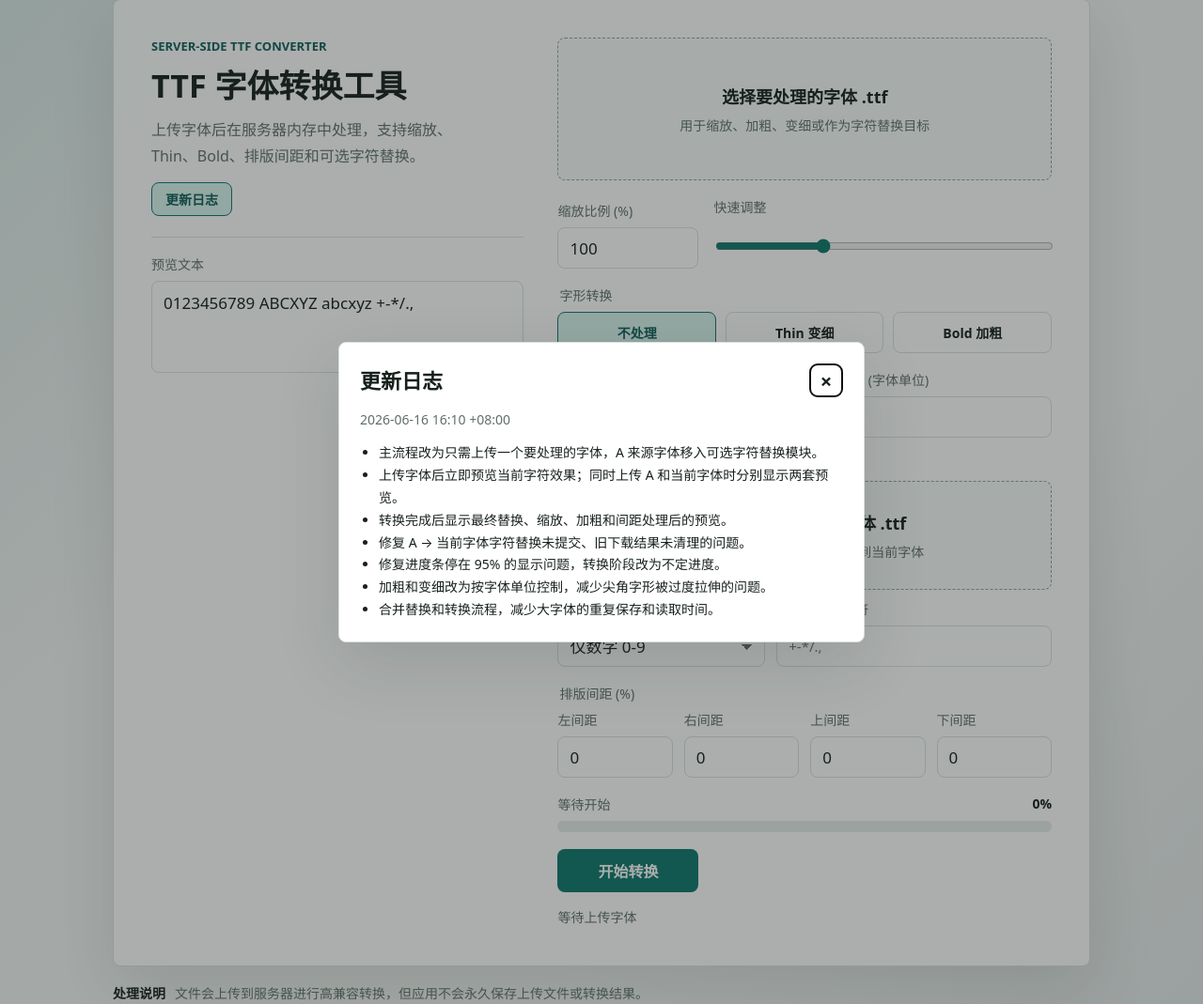
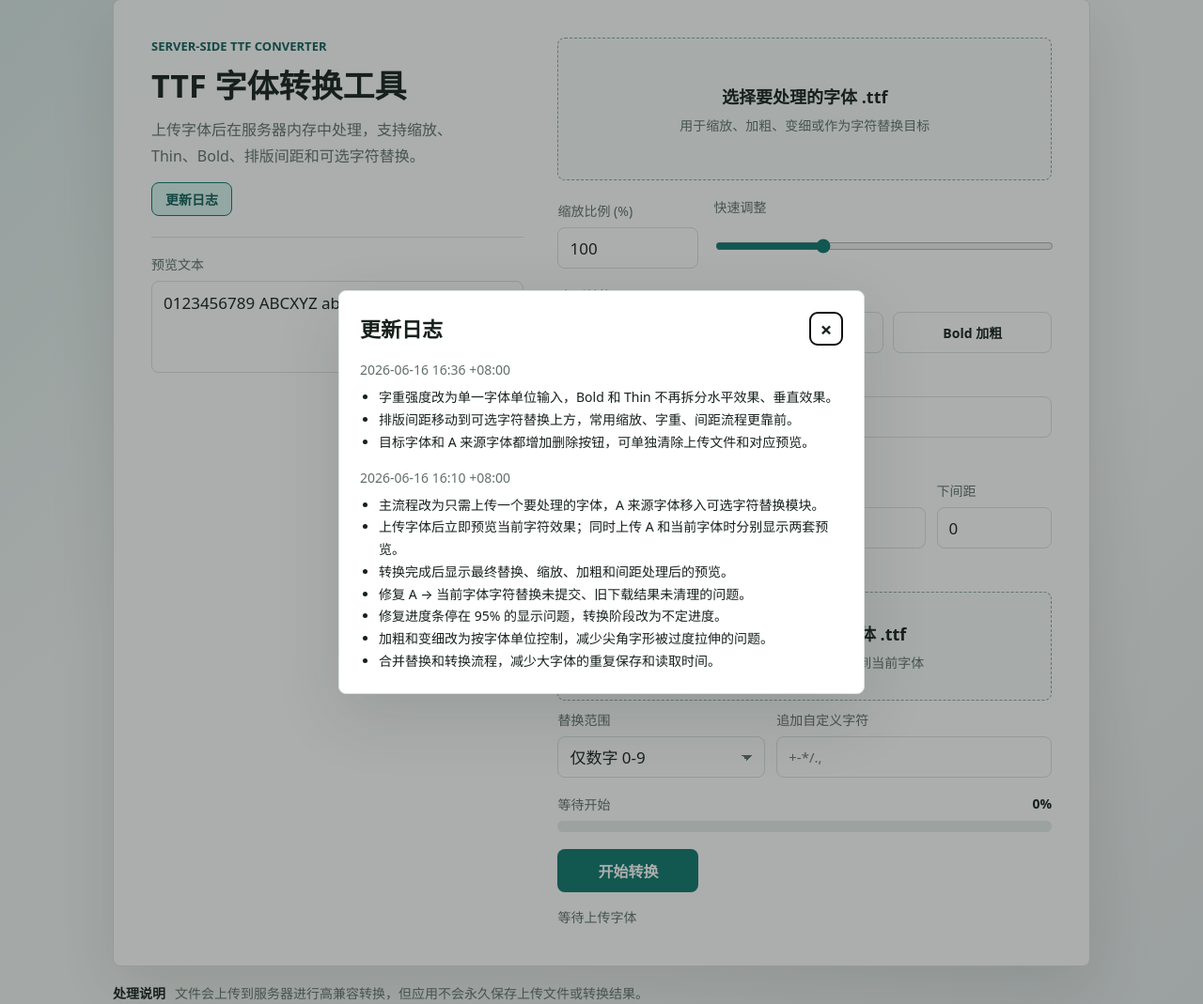
Before and after one commit to Kun686/Font-Editor, a FastAPI app: page / in a window 1280 px wide. Shown: the part 41-1110 px from the top of the page at 94% size. Run offline with FastAPI, Linux system fonts and the light colour scheme.

Commit message:
fix: simplify font weight controls

```diff
--- a/main.py
+++ b/main.py
@@ -30,6 +30,7 @@ async def convert_font(
     source_font_file: UploadFile | None = File(None),
     scale_percent: int = Form(100),
     weight_mode: str = Form("none"),
+    effect_units: float | None = Form(None),
     effect_x_units: float | None = Form(None),
     effect_y_units: float | None = Form(None),
     effect_x_percent: float | None = Form(None),
@@ -60,8 +61,13 @@ async def convert_font(
         if len(source_font_bytes) > MAX_UPLOAD_BYTES:
             raise HTTPException(status_code=413, detail="来源字体文件不能超过 50MB")
 
-    effect_x = _resolve_effect_form_value(effect_x_units, effect_x_percent)
-    effect_y = _resolve_effect_form_value(effect_y_units, effect_y_percent)
+    effect_x, effect_y = _resolve_effect_form_values(
+        effect_units,
+        effect_x_units,
+        effect_y_units,
+        effect_x_percent,
+        effect_y_percent,
+    )
     try:
         replacement_chars = (
             replacement_characters(replacement_scope, custom_replacement_chars)
@@ -72,6 +78,7 @@ async def convert_font(
             font_bytes,
             scale_percent=scale_percent,
             weight_mode=weight_mode,
+            effect_units=effect_units,
             effect_x_units=effect_x,
             effect_y_units=effect_y,
             spacing_left_percent=spacing_left_percent,
@@ -138,6 +145,8 @@ def _download_name(
 def _effect_label(weight_mode: str, effect_x_units: float, effect_y_units: float) -> str:
     if weight_mode == "none":
         return "none"
+    if effect_x_units == effect_y_units:
+        return f"{weight_mode}-u{_format_effect_number(effect_x_units)}"
     return (
         f"{weight_mode}-"
         f"x{_format_effect_number(effect_x_units)}-"
@@ -194,7 +203,22 @@ async def _read_upload_bytes(upload: UploadFile) -> bytes:
         await upload.close()
 
 
-def _resolve_effect_form_value(effect_units: float | None, legacy_effect_value: float | None) -> float:
+def _resolve_effect_form_values(
+    effect_units: float | None,
+    effect_x_units: float | None,
+    effect_y_units: float | None,
+    legacy_effect_x: float | None,
+    legacy_effect_y: float | None,
+) -> tuple[float, float]:
+    if effect_units is not None:
+        return effect_units, effect_units
+    return (
+        _resolve_legacy_effect_form_value(effect_x_units, legacy_effect_x),
+        _resolve_legacy_effect_form_value(effect_y_units, legacy_effect_y),
+    )
+
+
+def _resolve_legacy_effect_form_value(effect_units: float | None, legacy_effect_value: float | None) -> float:
     if effect_units is not None:
         return effect_units
     if legacy_effect_value is not None:
--- a/static/app.js
+++ b/static/app.js
@@ -3,10 +3,11 @@ const fileInput = document.querySelector("#font-file");
 const fileMeta = document.querySelector("#file-meta");
 const sourceFileInput = document.querySelector("#source-font-file");
 const sourceFileMeta = document.querySelector("#source-file-meta");
+const clearTargetFileButton = document.querySelector("#clear-font-file");
+const clearSourceFileButton = document.querySelector("#clear-source-font-file");
 const scaleInput = document.querySelector("#scale-percent");
 const scaleRange = document.querySelector("#scale-range");
-const effectXInput = document.querySelector("#effect-x");
-const effectYInput = document.querySelector("#effect-y");
+const effectInput = document.querySelector("#effect-units");
 const spacingInputs = [
   document.querySelector("#spacing-left"),
   document.querySelector("#spacing-right"),
@@ -44,7 +45,7 @@ const previewFileUrls = {
   target: null,
   source: null,
 };
-const CHANGELOG_STORAGE_KEY = "ttf-tool-changelog-2026-06-16-1610";
+const CHANGELOG_STORAGE_KEY = "ttf-tool-changelog-2026-06-16-1636";
 let activeDownloadUrl = null;
 let progressTimer = null;
 
@@ -74,14 +75,25 @@ fileInput.addEventListener("change", () => {
   if (!file) {
     clearFilePreview("target");
     fileMeta.textContent = "用于缩放、加粗、变细或作为字符替换目标";
+    clearTargetFileButton.hidden = true;
     return;
   }
 
   const sizeMb = file.size / 1024 / 1024;
   fileMeta.textContent = `${file.name} · ${sizeMb.toFixed(2)}MB`;
+  clearTargetFileButton.hidden = false;
   applyFilePreview("target", file);
   statusText.textContent = "等待转换";
   setProgress(0, "等待开始");
+});
+
+clearTargetFileButton.addEventListener("click", () => {
+  fileInput.value = "";
+  clearDownload();
+  clearFilePreview("target");
+  clearTargetFileButton.hidden = true;
+  fileMeta.textContent = "用于缩放、加粗、变细或作为字符替换目标";
+  statusText.textContent = "等待上传字体";
 });
 
 sourceFileInput.addEventListener("change", () => {
@@ -90,12 +102,22 @@ sourceFileInput.addEventListener("change", () => {
   if (!file) {
     clearFilePreview("source");
     sourceFileMeta.textContent = "上传后可把 A 的指定字符替换到当前字体";
+    clearSourceFileButton.hidden = true;
     return;
   }
 
   const sizeMb = file.size / 1024 / 1024;
   sourceFileMeta.textContent = `${file.name} · ${sizeMb.toFixed(2)}MB`;
+  clearSourceFileButton.hidden = false;
   applyFilePreview("source", file);
+});
+
+clearSourceFileButton.addEventListener("click", () => {
+  sourceFileInput.value = "";
+  clearDownload();
+  clearFilePreview("source");
+  clearSourceFileButton.hidden = true;
+  sourceFileMeta.textContent = "上传后可把 A 的指定字符替换到当前字体";
 });
 
 previewText.addEventListener("input", () => {
@@ -137,10 +159,9 @@ form.addEventListener("submit", async (event) => {
     return;
   }
 
-  const effectX = Number(effectXInput.value);
-  const effectY = Number(effectYInput.value);
-  if (!isValidEffect(effectX) || !isValidEffect(effectY)) {
-    showError("水平和垂直效果数值必须在 -500 到 500 字体单位之间");
+  const effect = Number(effectInput.value);
+  if (!isValidEffect(effect)) {
+    showError("字重强度必须在 0 到 100 字体单位之间");
     return;
   }
 
@@ -185,7 +206,7 @@ function clampNumber(value, min, max, fallback) {
 }
 
 function isValidEffect(value) {
-  return Number.isFinite(value) && value >= -500 && value <= 500;
+  return Number.isFinite(value) && value >= 0 && value <= 100;
 }
 
 function isValidSpacing(value) {
--- a/static/styles.css
+++ b/static/styles.css
@@ -105,6 +105,11 @@ h1 {
   gap: 18px;
 }
 
+.upload-group {
+  display: grid;
+  gap: 10px;
+}
+
 .file-drop {
   display: grid;
   gap: 8px;
@@ -153,8 +158,31 @@ h1 {
   padding: 18px;
 }
 
+.clear-file-button {
+  width: max-content;
+  min-height: 36px;
+  justify-self: end;
+  padding: 0 12px;
+  border: 1px solid var(--line);
+  border-radius: 8px;
+  color: var(--muted);
+  background: #fff;
+  font-size: 14px;
+}
+
+.clear-file-button:hover {
+  border-color: var(--danger);
+  color: #fff;
+  background: var(--danger);
+}
+
+.clear-file-button[hidden] {
+  display: none;
+}
+
 .control-grid,
-.effect-grid {
+.effect-grid,
+.weight-effect-grid {
   display: grid;
   grid-template-columns: 150px 1fr;
   gap: 16px;
@@ -163,6 +191,10 @@ h1 {
 
 .effect-grid {
   grid-template-columns: repeat(2, minmax(0, 1fr));
+}
+
+.weight-effect-grid {
+  grid-template-columns: minmax(0, 1fr);
 }
 
 .spacing-panel {
@@ -502,7 +534,7 @@ button:disabled {
 
 .changelog-dialog form {
   display: grid;
-  gap: 14px;
+  gap: 16px;
   margin: 0;
   padding: 22px;
 }
@@ -542,6 +574,11 @@ button:disabled {
   font-size: 14px;
 }
 
+.changelog-entry {
+  display: grid;
+  gap: 8px;
+}
+
 .changelog-list {
   margin: 0;
   padding-left: 20px;
@@ -573,6 +610,7 @@ button:disabled {
 
   .control-grid,
   .effect-grid,
+  .weight-effect-grid,
   .spacing-grid,
   .replacement-grid,
   .actions {
--- a/templates/index.html
+++ b/templates/index.html
@@ -40,11 +40,14 @@
         </div>
 
         <form id="converter-form" class="converter-form">
+          <div class="upload-group">
             <label class="file-drop">
               <input id="font-file" name="font_file" type="file" accept=".ttf,font/ttf" required />
               <span class="file-drop-title">选择要处理的字体 .ttf</span>
               <span id="file-meta" class="file-drop-meta">用于缩放、加粗、变细或作为字符替换目标</span>
             </label>
+            <button id="clear-font-file" class="clear-file-button" type="button" hidden>删除当前字体</button>
+          </div>
 
           <div class="control-grid">
             <label class="field">
@@ -83,69 +86,21 @@
             </label>
           </fieldset>
 
-          <div class="effect-grid">
+          <div class="weight-effect-grid">
             <label class="field">
-              <span>水平效果 (字体单位)</span>
+              <span>字重强度 (字体单位)</span>
               <input
-                id="effect-x"
-                name="effect_x_units"
+                id="effect-units"
+                name="effect_units"
                 type="number"
-                min="-500"
-                max="500"
-                step="1"
-                value="0"
-                inputmode="decimal"
-              />
-            </label>
-
-            <label class="field">
-              <span>垂直效果 (字体单位)</span>
-              <input
-                id="effect-y"
-                name="effect_y_units"
-                type="number"
-                min="-500"
-                max="500"
+                min="0"
+                max="100"
                 step="1"
                 value="0"
                 inputmode="decimal"
               />
             </label>
           </div>
-
-          <fieldset class="replacement-panel">
-            <legend>可选：字符替换</legend>
-            <label class="file-drop compact-drop">
-              <input id="source-font-file" name="source_font_file" type="file" accept=".ttf,font/ttf" />
-              <span class="file-drop-title">可选：选择 A 来源字体 .ttf</span>
-              <span id="source-file-meta" class="file-drop-meta">上传后可把 A 的指定字符替换到当前字体</span>
-            </label>
-            <div class="replacement-grid">
-              <label class="field">
-                <span>替换范围</span>
-                <select id="replacement-scope" name="replacement_scope">
-                  <option value="digits">仅数字 0-9</option>
-                  <option value="uppercase">仅大写字母 A-Z</option>
-                  <option value="lowercase">仅小写字母 a-z</option>
-                  <option value="letters">大小写字母 A-Z a-z</option>
-                  <option value="digits_letters">数字和字母</option>
-                  <option value="custom">仅自定义字符</option>
-                </select>
-              </label>
-
-              <label class="field">
-                <span>追加自定义字符</span>
-                <input
-                  id="custom-replacement-chars"
-                  name="custom_replacement_chars"
-                  type="text"
-                  value=""
-                  placeholder="+-*/.,"
-                  autocomplete="off"
-                />
-              </label>
-            </div>
-          </fieldset>
 
           <fieldset class="spacing-panel">
             <legend>排版间距 (%)</legend>
@@ -208,6 +163,43 @@
             </div>
           </fieldset>
 
+          <fieldset class="replacement-panel">
+            <legend>可选：字符替换</legend>
+            <div class="upload-group">
+              <label class="file-drop compact-drop">
+                <input id="source-font-file" name="source_font_file" type="file" accept=".ttf,font/ttf" />
+                <span class="file-drop-title">可选：选择 A 来源字体 .ttf</span>
+                <span id="source-file-meta" class="file-drop-meta">上传后可把 A 的指定字符替换到当前字体</span>
+              </label>
+              <button id="clear-source-font-file" class="clear-file-button" type="button" hidden>删除 A 来源字体</button>
+            </div>
+            <div class="replacement-grid">
+              <label class="field">
+                <span>替换范围</span>
+                <select id="replacement-scope" name="replacement_scope">
+                  <option value="digits">仅数字 0-9</option>
+                  <option value="uppercase">仅大写字母 A-Z</option>
+                  <option value="lowercase">仅小写字母 a-z</option>
+                  <option value="letters">大小写字母 A-Z a-z</option>
+                  <option value="digits_letters">数字和字母</option>
+                  <option value="custom">仅自定义字符</option>
+                </select>
+              </label>
+
+              <label class="field">
+                <span>追加自定义字符</span>
+                <input
+                  id="custom-replacement-chars"
+                  name="custom_replacement_chars"
+                  type="text"
+                  value=""
+                  placeholder="+-*/.,"
+                  autocomplete="off"
+                />
+              </label>
+            </div>
+          </fieldset>
+
           <div class="progress-panel" aria-label="转换进度">
             <div class="progress-header">
               <span id="progress-label">等待开始</span>
@@ -237,6 +229,15 @@
             <h2 id="changelog-title">更新日志</h2>
             <button class="dialog-close" type="submit" aria-label="关闭">×</button>
           </div>
+          <div class="changelog-entry">
+            <p class="changelog-time">2026-06-16 16:36 +08:00</p>
+            <ul class="changelog-list">
+              <li>字重强度改为单一字体单位输入，Bold 和 Thin 不再拆分水平效果、垂直效果。</li>
+              <li>排版间距移动到可选字符替换上方，常用缩放、字重、间距流程更靠前。</li>
+              <li>目标字体和 A 来源字体都增加删除按钮，可单独清除上传文件和对应预览。</li>
+            </ul>
+          </div>
+          <div class="changelog-entry">
             <p class="changelog-time">2026-06-16 16:10 +08:00</p>
             <ul class="changelog-list">
               <li>主流程改为只需上传一个要处理的字体，A 来源字体移入可选字符替换模块。</li>
@@ -247,6 +248,7 @@
               <li>加粗和变细改为按字体单位控制，减少尖角字形被过度拉伸的问题。</li>
               <li>合并替换和转换流程，减少大字体的重复保存和读取时间。</li>
             </ul>
+          </div>
         </form>
       </dialog>
     </main>
```
Also changed, not shown: font_processor.py (+30 -5 lines), tests/test_api.py (+12 -6 lines), tests/test_font_processor.py (+18 -5 lines), tests/test_frontend_assets.py (+25 -0 lines). Lines whose indentation alone changed are shown as unchanged.
